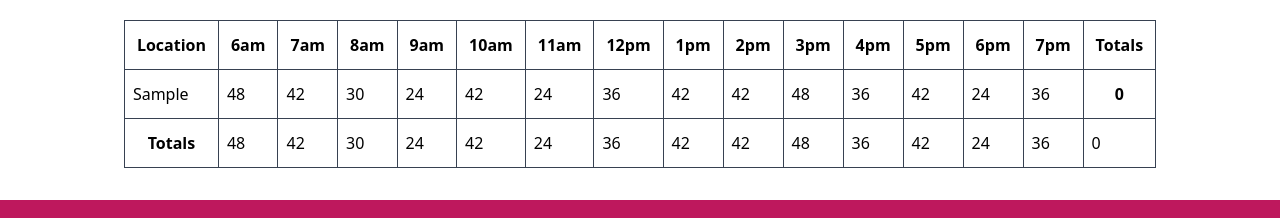
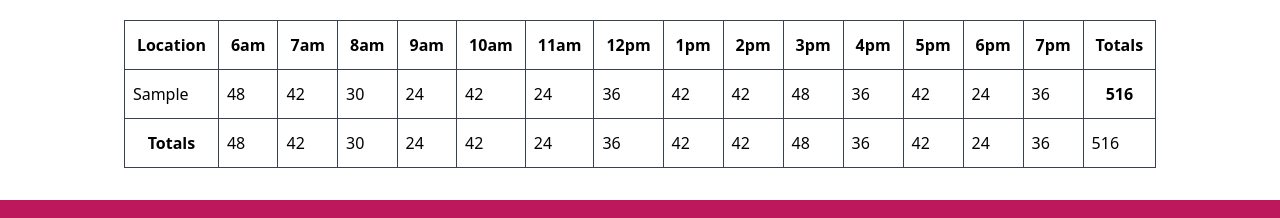
Before and after one commit to Ricardo2450/cookie-stand-admin2, a Next.js app: page / in a window 1280 px wide. Both pictures are taken after typing "Sample", "5", "5", "5" into the empty fields and a click on the button "Create". Shown: the part 436-654 px from the top of the page. Built offline with nearby package versions, Linux system fonts and the light colour scheme.

Commit message:
updated code to display table correctly and updated the read me

```diff
--- a/components/ReportTable.js
+++ b/components/ReportTable.js
@@ -2,6 +2,8 @@ import React from 'react';
 
 export const hours = ['6am', '7am', '8am', '9am', '10am', '11am', '12pm', '1pm', '2pm', '3pm', '4pm', '5pm', '6pm', '7pm'];
 export const hourly_sales = [48, 42, 30, 24, 42, 24, 36, 42, 42, 48, 36, 42, 24, 36];
+
+
 
 export default function ResponseTable(props) {
   let totalTotals = 0;
@@ -11,8 +13,11 @@ export default function ResponseTable(props) {
   props.newLocations.forEach((item) => {
     hourly_sales.forEach((hour, idx) => {
       columnTotals[idx] += hour;
+      totalTotals += hour;
     });
   });
+
+  hourlyTotals = hourly_sales.reduce((acc, current) => acc + current, 0);
 
   return (
     props.setNewLocations.length > 0 ? (
@@ -27,8 +32,8 @@ export default function ResponseTable(props) {
         </thead>
 
         <tbody>
-          {props.newLocations.map((item) => (
-            <tr key={item.id}>
+          {props.newLocations.map((item, idx) => (
+            <tr key={idx}>
               <td className="pl-2 border border-gray-700">{item.location}</td>
               {hourly_sales.map((hour, idx) => (
                 <td className="pl-2 border border-gray-700" key={idx}> {hour} </td>
@@ -44,7 +49,7 @@ export default function ResponseTable(props) {
               {total}
             </td>
           ))}
-          <td className="pl-2 border border-gray-700">{hourlyTotals}</td>
+          <td className="pl-2 border border-gray-700">{totalTotals}</td>
         </tfoot>
       </table>
     ) : (
```
Also changed, not shown: 1 other file (tests, documents, lock files or other folders).
